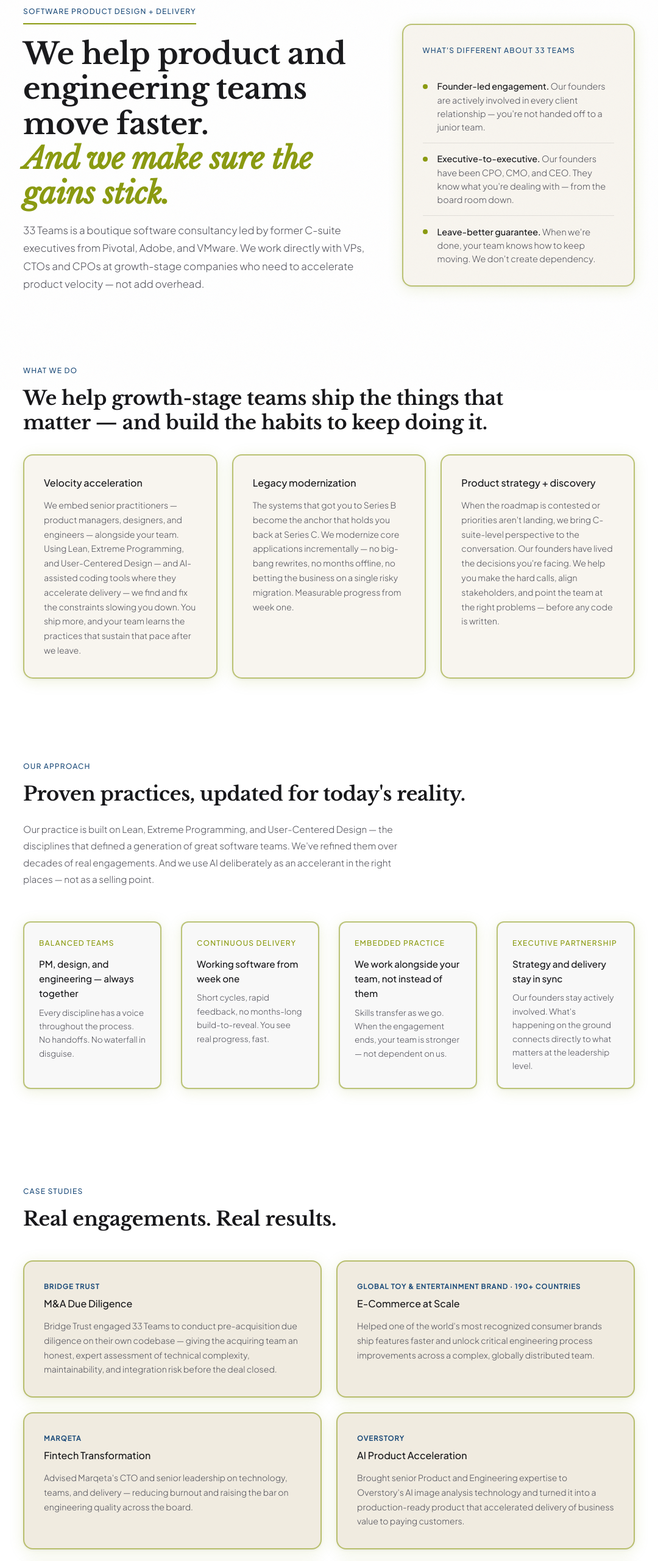
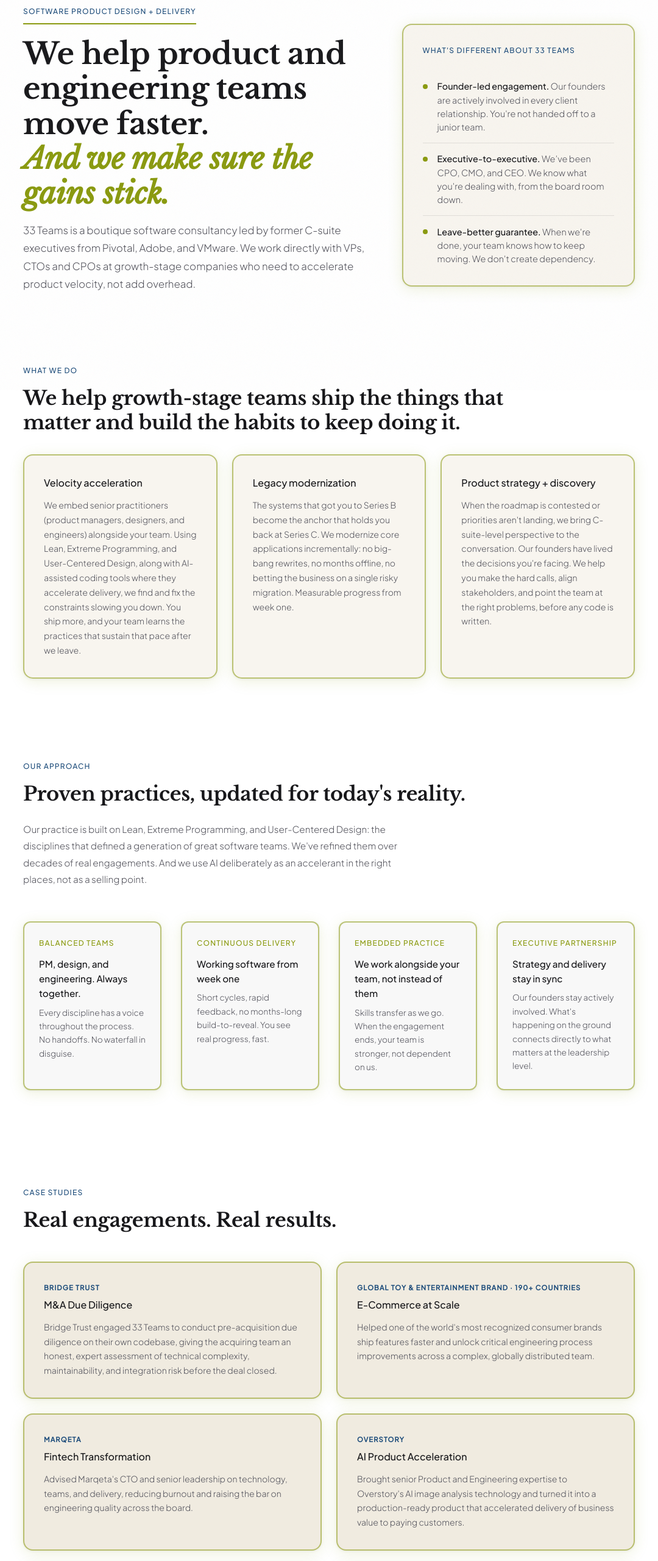
Before and after one commit to drewmcmanus/drewmcmanus.github.io, a plain HTML site: page index.html in a window 1280 px wide. Shown: the part 160-2720 px from the top of the page at 61% size, without its empty margins (100-1180 px from the left). Drawn offline with nearby package versions, Linux system fonts and the light colour scheme.

Commit message:
Various edits to copy.

```diff
--- a/index.html
+++ b/index.html
@@ -907,7 +907,7 @@
       <em>And we make sure the gains stick.</em>
     </h1>
     <p class="hero-sub">
-      33 Teams is a boutique software consultancy led by former C-suite executives from Pivotal, Adobe, and VMware. We work directly with VPs, CTOs and CPOs at growth-stage companies who need to accelerate product velocity — not add overhead.
+      33 Teams is a boutique software consultancy led by former C-suite executives from Pivotal, Adobe, and VMware. We work directly with VPs, CTOs and CPOs at growth-stage companies who need to accelerate product velocity, not add overhead.
     </p>
 
   </div>
@@ -916,11 +916,11 @@
       <div class="trust-title" style="color: var(--forest);">What's different about 33 Teams</div>
       <div class="trust-item">
         <div class="trust-dot"></div>
-        <div class="trust-text"><strong>Founder-led engagement.</strong> Our founders are actively involved in every client relationship — you're not handed off to a junior team.</div>
+        <div class="trust-text"><strong>Founder-led engagement.</strong> Our founders are actively involved in every client relationship. You're not handed off to a junior team.</div>
       </div>
       <div class="trust-item">
         <div class="trust-dot"></div>
-        <div class="trust-text"><strong>Executive-to-executive.</strong> Our founders have been CPO, CMO, and CEO. They know what you're dealing with — from the board room down.</div>
+        <div class="trust-text"><strong>Executive-to-executive.</strong> We’ve been CPO, CMO, and CEO. We know what you're dealing with, from the board room down.</div>
       </div>
       <div class="trust-item">
         <div class="trust-dot"></div>
@@ -939,25 +939,25 @@
 <section class="services" id="what-we-do">
   <div class="services-eyebrow" style="color: var(--forest);">What we do</div>
   <h2 class="services-headline fade-in">
-    We help growth-stage teams ship the things that matter — and build the habits to keep doing it.
+    We help growth-stage teams ship the things that matter and build the habits to keep doing it.
   </h2>
   <div class="services-grid">
     <div class="service-card">
       <h3 class="service-title">Velocity acceleration</h3>
       <p class="service-body">
-        We embed senior practitioners — product managers, designers, and engineers — alongside your team. Using Lean, Extreme Programming, and User-Centered Design — and AI-assisted coding tools where they accelerate delivery — we find and fix the constraints slowing you down. You ship more, and your team learns the practices that sustain that pace after we leave.
+        We embed senior practitioners (product managers, designers, and engineers) alongside your team. Using Lean, Extreme Programming, and User-Centered Design, along with AI-assisted coding tools where they accelerate delivery, we find and fix the constraints slowing you down. You ship more, and your team learns the practices that sustain that pace after we leave.
       </p>
     </div>
     <div class="service-card">
       <h3 class="service-title">Legacy modernization</h3>
       <p class="service-body">
-        The systems that got you to Series B become the anchor that holds you back at Series C. We modernize core applications incrementally — no big-bang rewrites, no months offline, no betting the business on a single risky migration. Measurable progress from week one.
+        The systems that got you to Series B become the anchor that holds you back at Series C. We modernize core applications incrementally: no big-bang rewrites, no months offline, no betting the business on a single risky migration. Measurable progress from week one.
       </p>
     </div>
     <div class="service-card">
       <h3 class="service-title">Product strategy + discovery</h3>
       <p class="service-body">
-        When the roadmap is contested or priorities aren't landing, we bring C-suite-level perspective to the conversation. Our founders have lived the decisions you're facing. We help you make the hard calls, align stakeholders, and point the team at the right problems — before any code is written.
+        When the roadmap is contested or priorities aren't landing, we bring C-suite-level perspective to the conversation. Our founders have lived the decisions you're facing. We help you make the hard calls, align stakeholders, and point the team at the right problems, before any code is written.
       </p>
     </div>
   </div>
@@ -977,12 +977,12 @@
     Proven practices, updated for today's reality.
   </h2>
   <p class="how-intro">
-    Our practice is built on Lean, Extreme Programming, and User-Centered Design — the disciplines that defined a generation of great software teams. We've refined them over decades of real engagements. And we use AI deliberately as an accelerant in the right places — not as a selling point.
+    Our practice is built on Lean, Extreme Programming, and User-Centered Design: the disciplines that defined a generation of great software teams. We've refined them over decades of real engagements. And we use AI deliberately as an accelerant in the right places, not as a selling point.
   </p>
   <div class="how-steps">
     <div class="how-step">
       <div class="step-label">Balanced teams</div>
-      <div class="step-title">PM, design, and engineering — always together</div>
+      <div class="step-title">PM, design, and engineering. Always together.</div>
       <p class="step-body">Every discipline has a voice throughout the process. No handoffs. No waterfall in disguise.</p>
     </div>
     <div class="how-step">
@@ -993,7 +993,7 @@
     <div class="how-step">
       <div class="step-label">Embedded practice</div>
       <div class="step-title">We work alongside your team, not instead of them</div>
-      <p class="step-body">Skills transfer as we go. When the engagement ends, your team is stronger — not dependent on us.</p>
+      <p class="step-body">Skills transfer as we go. When the engagement ends, your team is stronger, not dependent on us.</p>
     </div>
     <div class="how-step">
       <div class="step-label">Executive partnership</div>
@@ -1019,7 +1019,7 @@
       <div class="case-card">
         <div class="case-client">Bridge Trust</div>
         <h3 class="case-title">M&amp;A Due Diligence</h3>
-        <p class="case-body">Bridge Trust engaged 33 Teams to conduct pre-acquisition due diligence on their own codebase — giving the acquiring team an honest, expert assessment of technical complexity, maintainability, and integration risk before the deal closed.</p>
+        <p class="case-body">Bridge Trust engaged 33 Teams to conduct pre-acquisition due diligence on their own codebase, giving the acquiring team an honest, expert assessment of technical complexity, maintainability, and integration risk before the deal closed.</p>
       </div>
       <div class="case-card">
         <div class="case-client">Global Toy &amp; Entertainment Brand · 190+ Countries</div>
@@ -1029,7 +1029,7 @@
       <div class="case-card">
         <div class="case-client">Marqeta</div>
         <h3 class="case-title">Fintech Transformation</h3>
-        <p class="case-body">Advised Marqeta's CTO and senior leadership on technology, teams, and delivery — reducing burnout and raising the bar on engineering quality across the board.</p>
+        <p class="case-body">Advised Marqeta's CTO and senior leadership on technology, teams, and delivery, reducing burnout and raising the bar on engineering quality across the board.</p>
       </div>
       <div class="case-card">
         <div class="case-client">Overstory</div>
@@ -1044,7 +1044,7 @@
       <div class="case-card">
         <div class="case-client">Productable</div>
         <h3 class="case-title">Platform Modernization</h3>
-        <p class="case-body">Helped Productable migrate off a no-code foundation, modernize their technology infrastructure, and ship meaningful new functionality to customers — without slowing down delivery.</p>
+        <p class="case-body">Helped Productable migrate off a no-code foundation, modernize their technology infrastructure, and ship meaningful new functionality to customers, without slowing down delivery.</p>
       </div>
     </div>
   </div>
@@ -1072,7 +1072,7 @@
   <div class="founders-inner fade-in">
     <div class="founders-eyebrow">Who We Are</div>
     <h2 class="founders-headline">
-      We've led product and engineering at scale — and choose to stay close to the work.
+      We've led product and engineering at scale. We choose to stay close to the work.
     </h2>
     <div class="founders-grid">
       <div class="founder-card">
@@ -1080,7 +1080,7 @@
         <div class="founder-name">Drew McManus</div>
         <div class="founder-role">CEO + Co-Founder</div>
         <p class="founder-bio">
-          Drew led product management, design, engineering, and data science teams through his tenure as a senior executive at Pivotal Labs and VMware. A recognized expert in Lean, Extreme Programming, and User-Centered Design, he's taken products to market in every category — from consumer mobile to mission-critical enterprise systems for global financial institutions. Previously Director of Product Management at Adobe and founder of Road 3, a technology strategy consultancy.
+          Drew led product management, design, engineering, and data science teams through his tenure as a senior executive at Pivotal Labs and VMware. A recognized expert in Lean, Extreme Programming, and User-Centered Design, he's taken products to market in every category, from consumer mobile to mission-critical enterprise systems for global financial institutions. Previously Director of Product Management at Adobe and founder of Road 3, a technology strategy consultancy.
         </p>
       </div>
       <div class="founder-card">
@@ -1088,12 +1088,12 @@
         <div class="founder-name">Melissa Dyrdahl</div>
         <div class="founder-role">Co-Founder</div>
         <p class="founder-bio">
-          Melissa brings decades of executive leadership across technology and healthcare — as Chief Marketing Officer at Adobe, CEO of a venture-backed healthcare startup, and a member of the executive team at Pivotal Labs through a period of global expansion. She's founded companies, served on boards, and advised startups at every stage. Most recently, she was a Fellow at Stanford's Distinguished Careers Institute.
+          Melissa brings decades of executive leadership across technology and healthcare, including as Chief Marketing Officer at Adobe, CEO of a venture-backed healthcare startup, and a member of the executive team at Pivotal Labs through a period of global expansion. She's founded companies, served on boards, and advised startups at every stage. Most recently, she was a Fellow at Stanford's Distinguished Careers Institute.
         </p>
       </div>
     </div>
     <p class="founders-note">
-      "We started 33 Teams because we kept seeing the same problem: companies with capable teams and real opportunities, moving slower than they should — and not knowing why. We knew how to fix it. So we built the firm we wished had existed when we were sitting on your side of the table."
+      "We started 33 Teams because we kept seeing the same problem: companies with capable teams and real opportunities, moving slower than they should, without knowing why. We knew how to fix it. So we built the firm we wished had existed when we were sitting on your side of the table."
     </p>
     <div class="advisors-eyebrow">Advisors</div>
     <div class="advisors-grid">
@@ -1110,7 +1110,7 @@
         <div class="founder-name">Rich Melnicoff</div>
         <div class="founder-role">Advisor</div>
         <p class="founder-bio">
-          Rich advises companies on business strategy, growth, and operational improvement. He brings a rare combination of engineering depth and business acumen — with a BS in Electrical Engineering from Cornell and an MBA from Chicago Booth — and has worked with Microsoft, Cisco, Pivotal Labs, Siemens, and others navigating complex technology and organizational challenges.
+          Rich advises companies on business strategy, growth, and operational improvement. He brings a rare combination of engineering depth and business acumen, with a BS in Electrical Engineering from Cornell and an MBA from Chicago Booth, and has worked with Microsoft, Cisco, Pivotal Labs, Siemens, and others navigating complex technology and organizational challenges.
         </p>
       </div>
       <div class="advisor-card">
@@ -1118,7 +1118,7 @@
         <div class="founder-name">Alan Caldwell</div>
         <div class="founder-role">Advisor</div>
         <p class="founder-bio">
-          Alan has 25+ years of experience leading the delivery of consumer and enterprise software products reaching hundreds of millions of users worldwide. He ran his own consulting firm, building solutions for Adobe, Microsoft, HP, AT&T, Sprint, and several startups. Previously, he was head of Disney's mobile engineering unit, where he transformed siloed teams into a highly-efficient collaborative organization — dramatically reducing defects and improving time-to-market.
+          Alan has 25+ years of experience leading the delivery of consumer and enterprise software products reaching hundreds of millions of users worldwide. He ran his own consulting firm, building solutions for Adobe, Microsoft, HP, AT&T, Sprint, and several startups. Previously, he was head of Disney's mobile engineering unit, where he transformed siloed teams into a highly-efficient collaborative organization, dramatically reducing defects and improving time-to-market.
         </p>
       </div>
     </div>
@@ -1137,7 +1137,7 @@
     Let's figure out <em>together</em> if we're the right fit.
   </h2>
   <p class="cta-sub">
-    We'll tell you in the first conversation whether we can genuinely help — and if we're not the right match, we'll tell you that too. No pitch, no pressure.
+    We'll tell you in the first conversation whether we can genuinely help. If we're not the right match, we'll tell you that too. No pitch, no pressure.
   </p>
   <div class="cta-actions">
     <a href="mailto:founders@33teams.com" class="cta-primary">Start a conversation</a>
```
